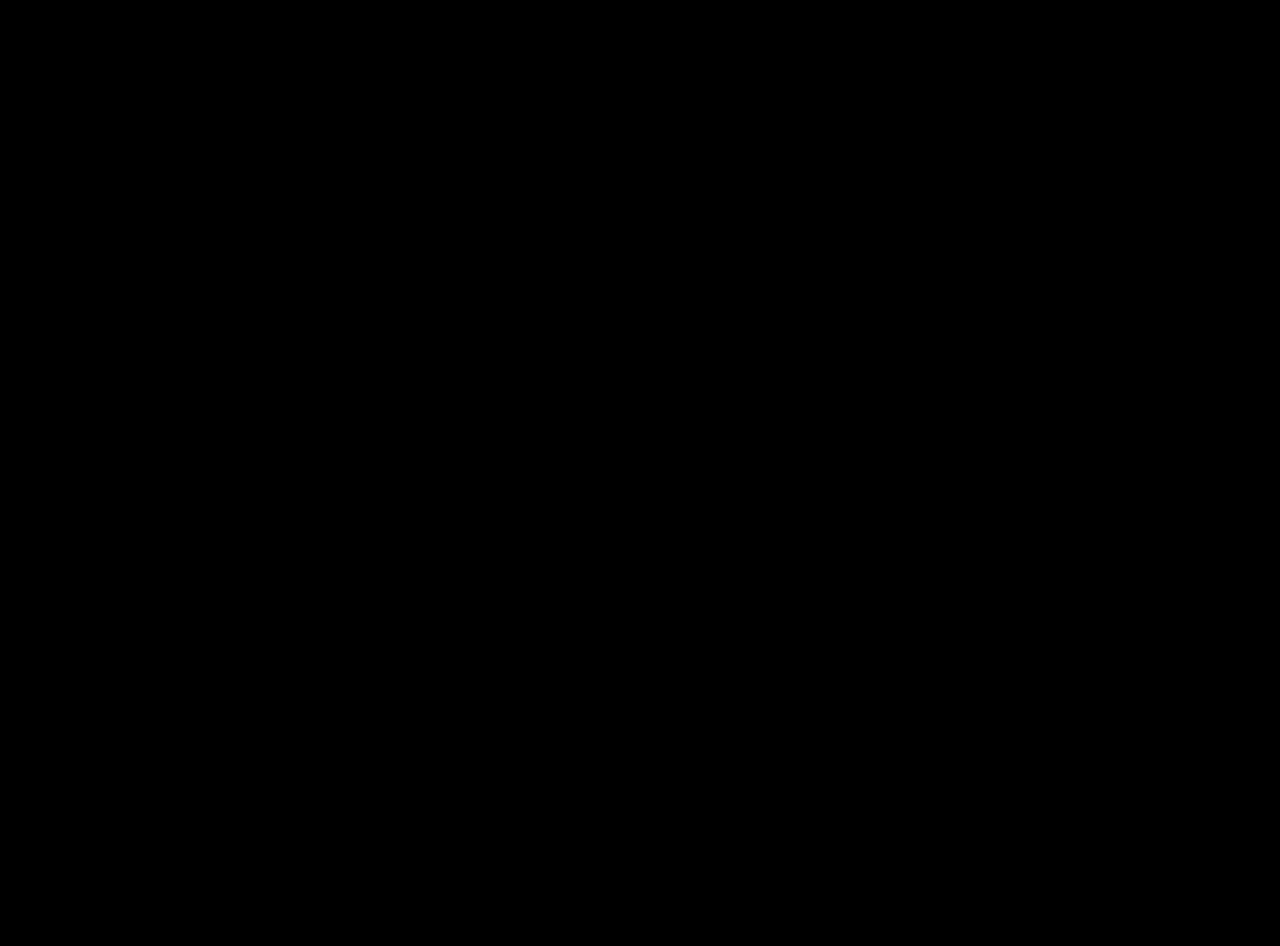
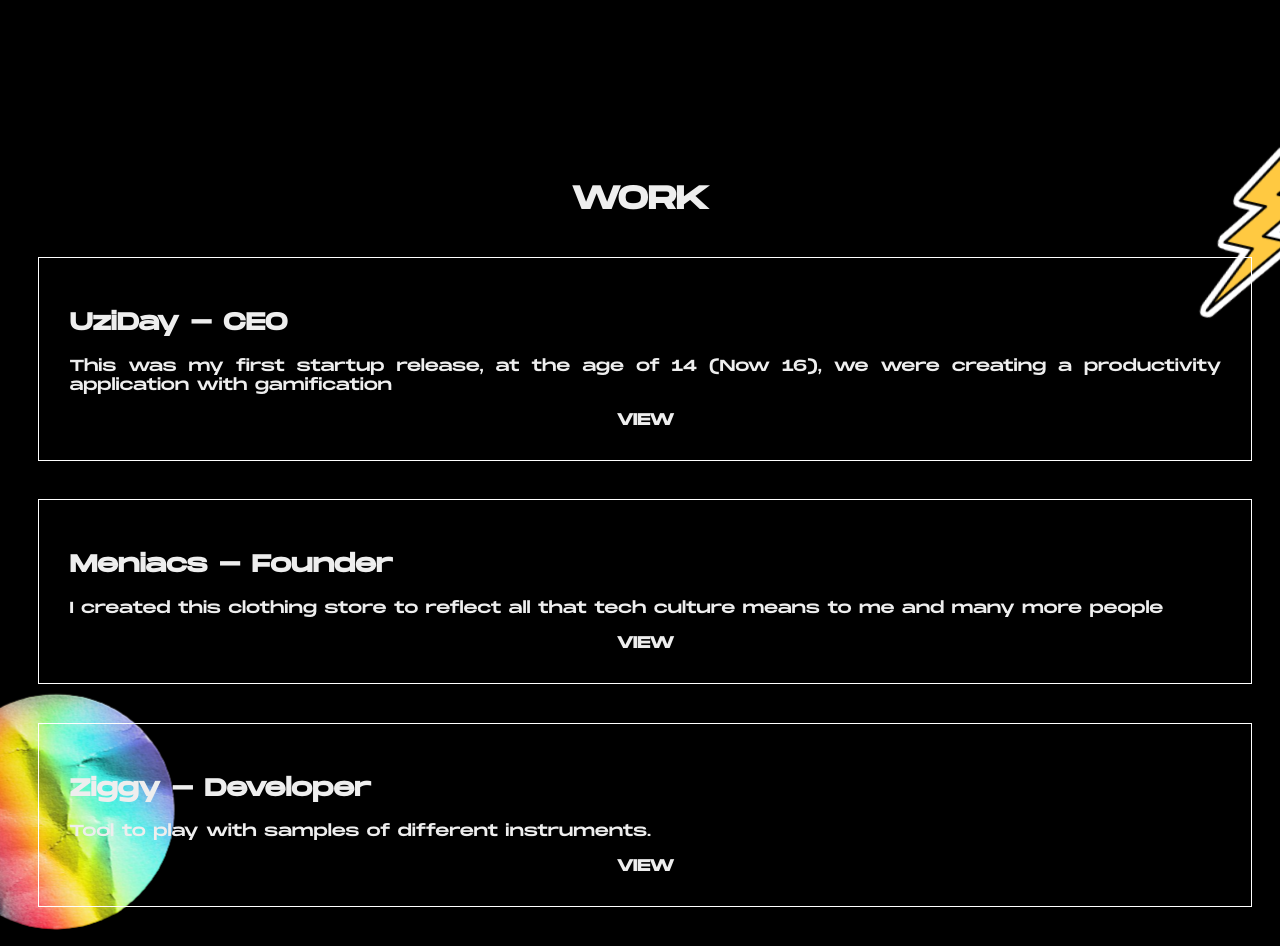
Before and after one commit to samvarcia/samvarcia, a React (Create React App) app: page / in a window 1280 px wide. Shown: the part 520-1466 px from the top of the page. Before the commit the page ends 800 px from the top, so only its background shows below. Built offline with nearby package versions, Linux system fonts and the light colour scheme.

Commit message:
Work area structured

```diff
--- a/src/App.js
+++ b/src/App.js
@@ -1,14 +1,22 @@
 import React from 'react';
 import Header from './components/Header'
 import Hero from './components/Hero'
+import Work from './components/Work'
+import Rayo from './assets/images/rayo.svg'
+import Sticker from './assets/images/sticker.svg'
 import './assets/styles/App.scss';
 
 function App() {
   return (
-    <div className="App">
-      <Header/>
-      <Hero/>
-    </div>
+    <>
+      <img className="light" src={Rayo} alt="Light"/>
+      <img className="sticker" src={Sticker} alt="Holo"/>
+      <div className="App">
+        <Header/>
+        <Hero/>
+        <Work/>
+      </div>
+    </>
   );
 }
 
--- a/src/assets/styles/App.scss
+++ b/src/assets/styles/App.scss
@@ -14,3 +14,13 @@
   color: $white;
   text-align: center;
 }
+.light {
+  position: absolute;
+  right: 0;
+  top: 80%;
+}
+.sticker {
+  position: absolute;
+  left: 0;
+  top: 150%;
+}
--- /dev/null
+++ b/src/assets/styles/components/Card.css
@@ -0,0 +1,24 @@
+.card {
+  border: 1px solid white;
+  margin: 3%;
+  transition: ease-in;
+  position: relative;
+  padding: 30px;
+  width: 90%;
+}
+.justify {
+  text-align: justify;
+}
+.center {
+  text-align: center;
+}
+.card:hover {
+  border: 1px solid;
+  border-image-source: linear-gradient(45deg, #06bab6, #cd5f81, #4c5798);
+  border-image-slice: 1;
+}
+.card_content a {
+  text-decoration: none;
+  color: #eee;
+  font-weight: bold;
+}
--- /dev/null
+++ b/src/assets/styles/components/Work.css
@@ -0,0 +1,2 @@
+.Work_content {
+}
--- /dev/null
+++ b/src/components/Card.js
@@ -0,0 +1,16 @@
+import React from 'react'
+import '../assets/styles/components/Card.css'
+
+const Card = ({ CardTitle, CardText, CardLink }) => (
+  <div className="card">
+    <div className="card_container">
+      <div className="card_content">
+        <h2 className="justify">{CardTitle}</h2>
+        <p className="justify">{CardText}</p>
+        <a target="blank" className="center" href={CardLink}>VIEW</a>
+      </div>
+    </div>
+  </div>
+)
+
+export default Card;
--- /dev/null
+++ b/src/components/Work.js
@@ -0,0 +1,30 @@
+import React from 'react'
+import Card from '../components/Card'
+import '../assets/styles/components/Work.css'
+
+export default function Work() {
+  return(
+    <div className="Work">
+      <div className="Work_container">
+        <div className="Work_content">
+          <h1>WORK</h1>
+          <Card
+            CardTitle="UziDay - CEO"
+            CardText="This was my first startup release, at the age of 14 (Now 16), we were creating a productivity application with gamification"
+            CardLink="https://www.dinero.com/edicion-impresa/management/articulo/historia-de-samuel-garcia-cofundador-de-uziday/266407"
+          />
+          <Card
+            CardTitle="Meniacs - Founder"
+            CardText="I created this clothing store to reflect all that tech culture means to me and many more people"
+            CardLink="https://meniacs.co/"
+          />
+          <Card
+            CardTitle="Ziggy - Developer"
+            CardText="Tool to play with samples of different instruments."
+            CardLink="https://ziggy.samvarcia.vercel.app/"
+          />
+        </div>
+      </div>
+    </div>
+  )
+}
```
Also changed, not shown: src/assets/images/rayo.svg (added), src/assets/images/sticker.svg (added).
